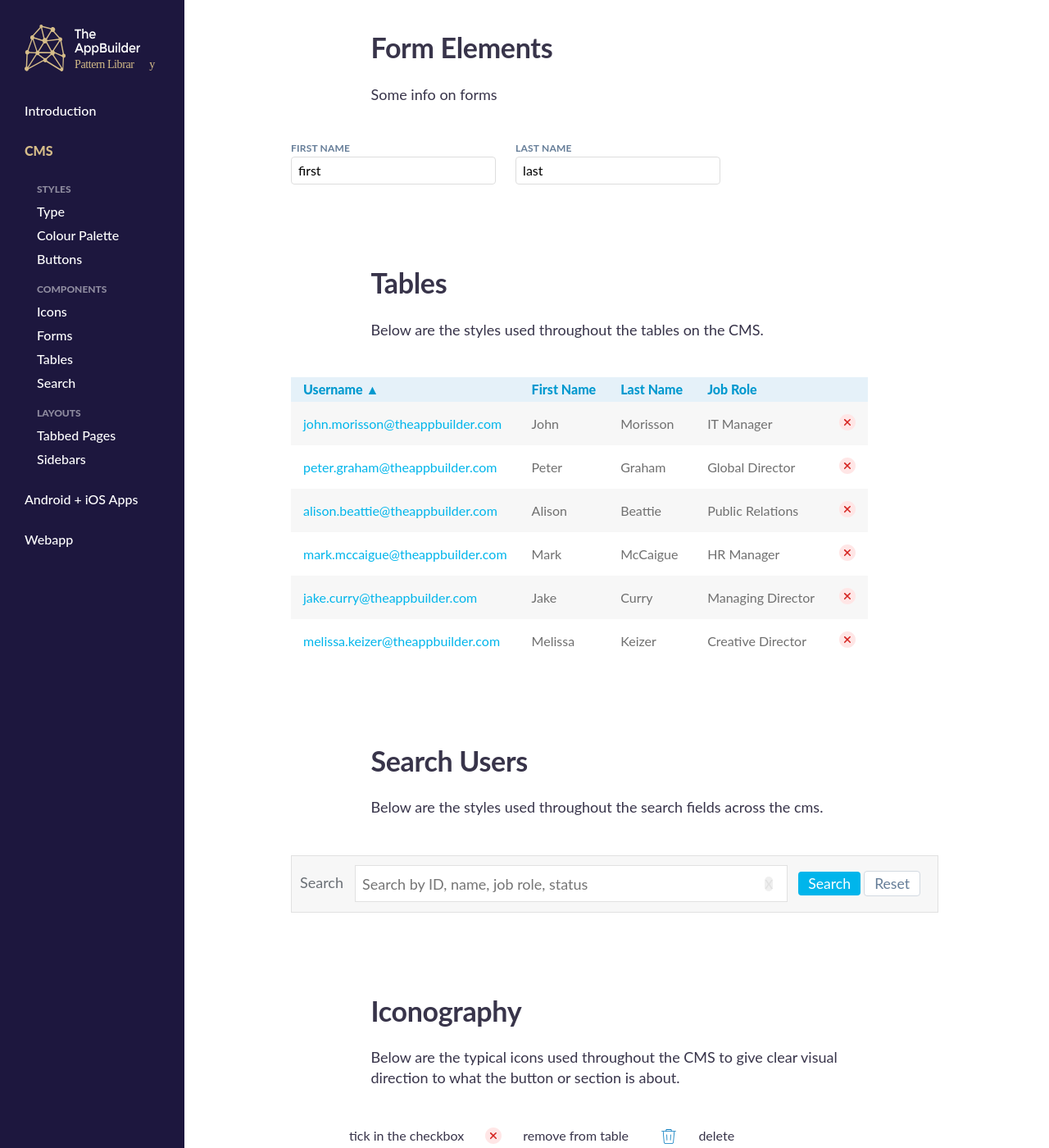
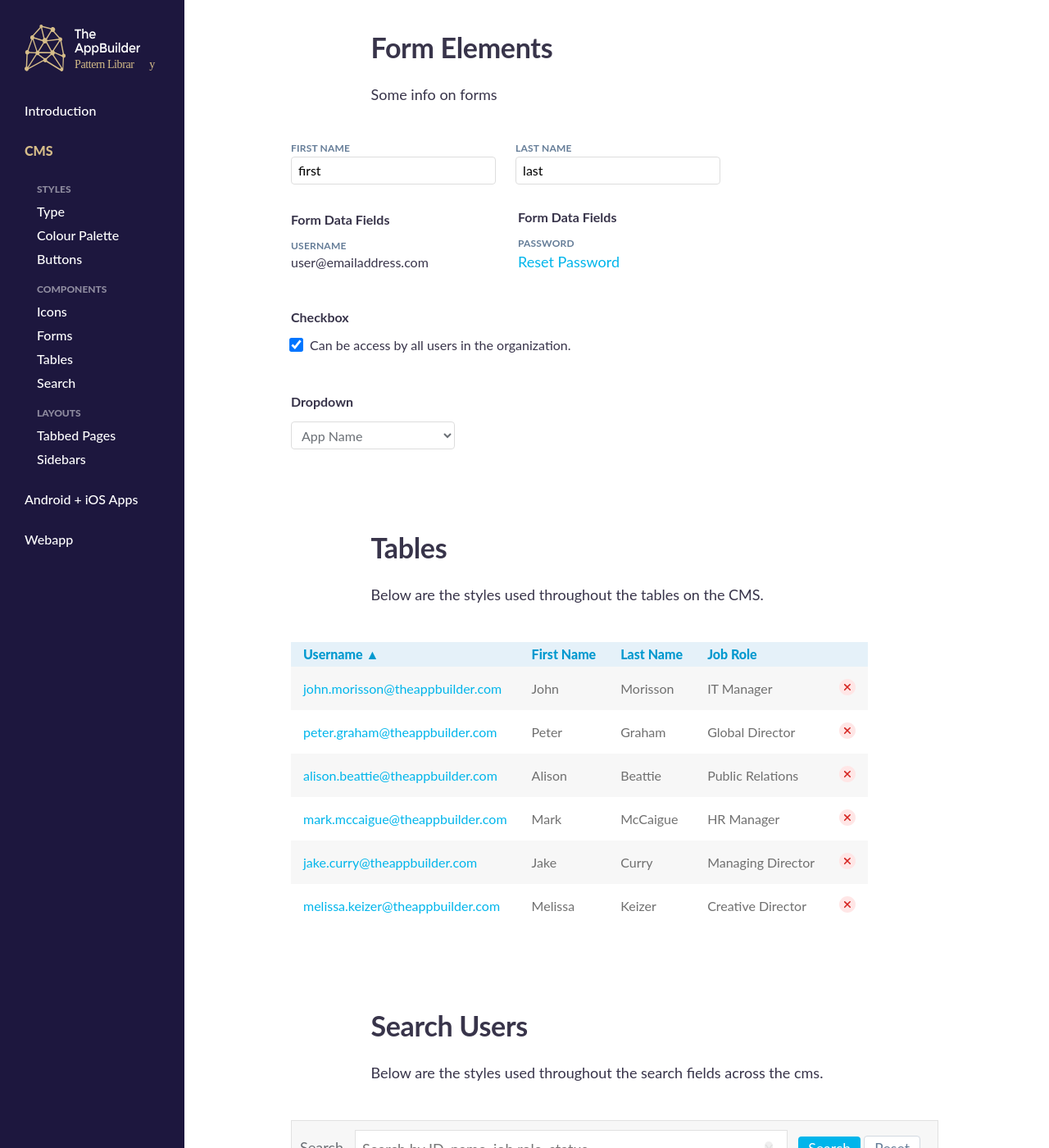
Before and after one commit to TheAppBuilderTeam/tab-pattern-library, a Jekyll site: the page built from cms/index.md, in a window 1280 px wide and 1400 px high, scrolled down 3294 px. Shown: the whole window at 82% size. Built offline with Jekyll 4.4.1, drawn with Linux system fonts in a browser that asks for light colours; some web fonts are replaced; our own code applies the rules of GitHub Pages for plain Markdown files.

Commit message:
Finsihed Form Elements Section

```diff
--- a/_sass/cms/_styles.scss
+++ b/_sass/cms/_styles.scss
@@ -161,9 +161,49 @@ input[type=text], input[type=password], input[type=email], input[type=tel], text
   border-radius: 4px;
 }
 
+
+
+/*Forms Section
+-----------------------------------------------------------------------------------------------------*/
 .form-group{
 	display: inline-block;
 	margin-right: 20px;
+	clear: both;
+}
+
+.form--dataFields{
+	display: inline-block;
+	padding-right: 105px;
+	padding-top: 30px;
+}
+
+.form--dataFieldsHeading{
+	padding-bottom: 15px;
+}
+
+.form--dataFieldsReset{
+	color: $tableColumnOnce;
+}
+
+.form--dataFieldsCheckbox input{
+  -webkit-transform: scale(1.3);
+	margin-right: 6px;
+}
+
+
+.form--dataFieldsCheckbox input:checked{
+  -webkit-transform: scale(1.3);
+	margin-right: 6px;
+}
+
+.form--dropdown{
+	padding-top: 50px;
+}
+
+.form--dropdown select{
+	background-color: #fff;
+	color: #6A6F75;
+	width: 200px;
 }
 
 
@@ -174,37 +214,28 @@ input[type=text], input[type=password], input[type=email], input[type=tel], text
 }
 
 .table-columnOne{
-
 	color: $tableColumnOnce;
 }
 
 .table-columnFive{
-
-width: 50px;
-padding-left: 15px;
-
+	width: 50px;
+	padding-left: 15px;
 }
 
 .table-RedRemove:hover{
 	cursor: pointer;
-
 }
 
 .table-RowOne{
 	cursor: pointer;
 }
 
-
-
-
 .table-allUsers tr{
-
 		color: #707070;
 }
 
 .table-allUsers tr:nth-child(even) {
     background-color: #F7F7F7;
-
 }
 
 .table-allUsers th{
@@ -358,11 +389,11 @@ outline: 0;
 
 
 .iconography--block tr{
-	padding-top: 25px;
+	height: 60px;
+
 
 
 }
-
 
 
 
--- a/cms/index.md
+++ b/cms/index.md
@@ -192,6 +192,7 @@ The groups appear as tags and can be removed from the audience by pressing the "
 </ul>
 
 <div><a id="#cms_forms"></a></div>
+
 ## Form Elements
 
 Some info on forms
@@ -199,14 +200,67 @@ Some info on forms
 <div class="main__content__block padding__100">
 
 <div class="form-group">
-    <label class="" for="FirstName">First Name</label>
-     <input autocomplete="off" class="" id="FirstName" name="FirstName" placeholder="First Name" type="text" value="first" />
+    <label for="FirstName">First Name</label>
+     <input autocomplete="off" class="" id="FirstName" name="FirstName" placeholder="First Name" type="text" value="first"/>
 </div>
 
 <div class="form-group">
-    <label class="" for="LastName">Last Name</label>
-     <input autocomplete="off" class="" id="LastName" name="LastName" placeholder="Last Name Name" type="text" value="last" />
+    <label for="LastName">Last Name</label>
+     <input autocomplete="off" class="" id="LastName" name="LastName" placeholder="Last Name" type="text" value="last"/>
 </div>
+
+<div>
+
+	<div class="form--dataFields">
+
+		<h4 class="form--dataFieldsHeading">Form Data Fields</h4>
+
+		<label>Username</label>
+
+		user@emailaddress.com
+
+	</div>
+
+	<div class="form--dataFields">
+
+		<h4 class="form--dataFieldsHeading">Form Data Fields</h4>
+
+		<label>Password</label>
+
+		<p class="form--dataFieldsReset">Reset Password</p>
+
+	</div>
+
+
+<div class="form--dataFieldsCheckbox">
+
+	<h4 class="form--dataFieldsHeading">Checkbox</h4>
+
+  <input type="checkbox" checked="checked">
+
+	Can be access by all users in the organization.
+
+</div>
+
+</div>
+
+
+<div class="form--dropdown">
+
+	<h4 class="form--dataFieldsHeading">Dropdown</h4>
+
+	<select>
+
+	 <option value="App Name">App Name</option>
+   <option value="Author">Author</option>
+   <option value="App Grid">App Grid</option>
+
+	</select>
+
+</div>
+
+
+
 
 </div>
 
@@ -648,8 +702,6 @@ Below are the typical icons used throughout the CMS to give clear visual directi
 <!--end of third table row-->
 
 
-<!--end of fourth table row-->
-
 <tr>
 
 
@@ -670,17 +722,9 @@ Below are the typical icons used throughout the CMS to give clear visual directi
 
 </tr>
 
-<!--end of fith table row-->
+<!--end of fourth table row-->
 
 		</table>
 
 
-
-
-
-
-
-
-
-
 	</div><!--end of iconography--block div-->
```
